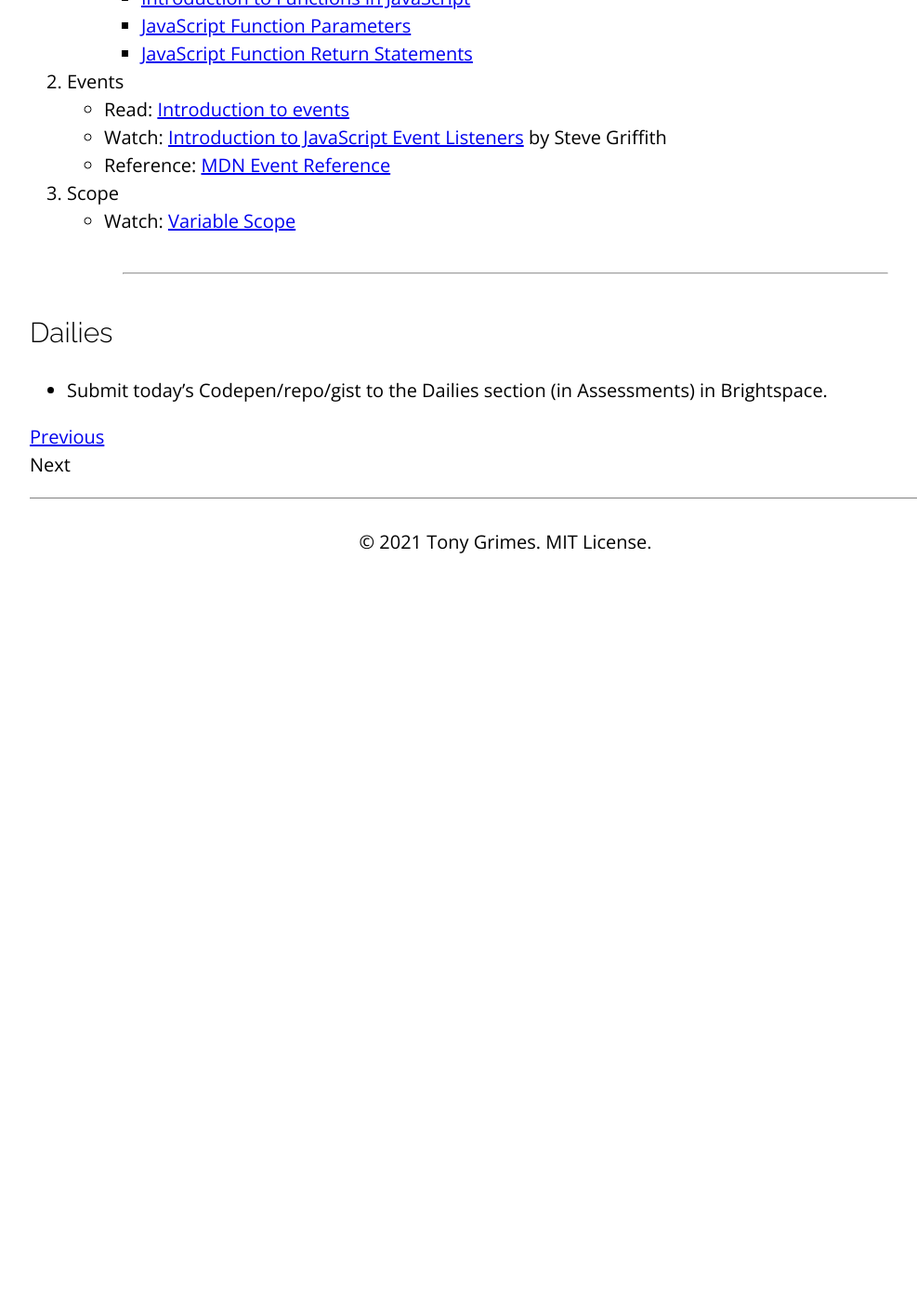
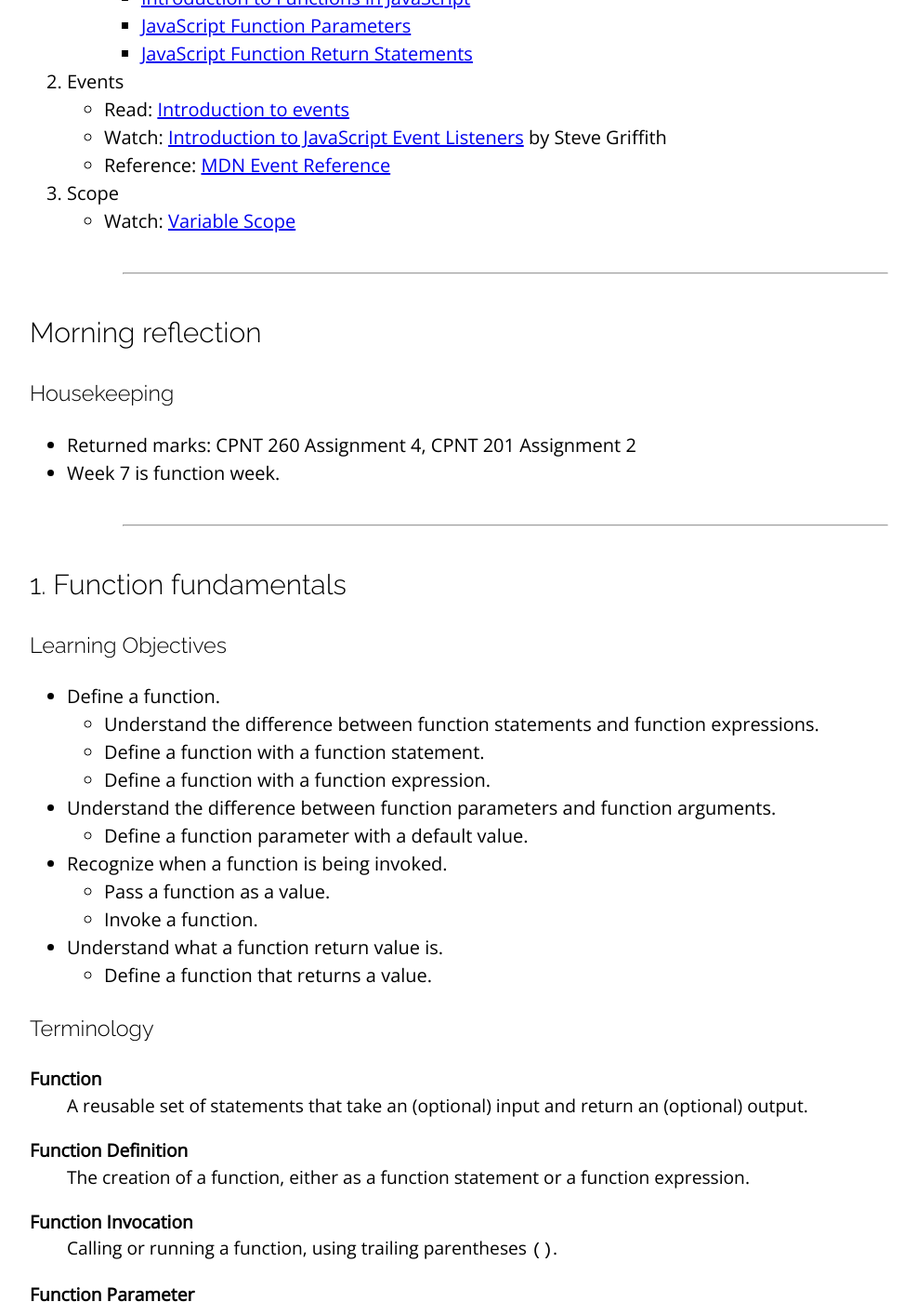
Before and after one commit to sait-wbdv/winter-2021, a Jekyll site: the page built from _posts/2021-02-23-function-fundamentals.md, in a window 1280 px wide and 1400 px high, scrolled down 788 px. Shown: the whole window at 93% size, without its empty margins (96-1083 px from the left). Built offline with Jekyll 4.4.1, drawn with Linux system fonts in a browser that asks for light colours; nearby versions of some CDN libraries; before the commit the page ends 1418 px from its top, so only the background shows below that; some of the changed text lies outside the part shown.

Commit message:
added W7T

```diff
--- a/_posts/2021-02-23-functions-callbacks.md
+++ b/_posts/2021-02-23-function-fundamentals.md
@@ -1,6 +1,6 @@
 ---
 layout: post
-title: Functions and callbacks
+title: Function fundamentals
 categories: cpnt262
 ---
 
@@ -22,23 +22,34 @@ categories: cpnt262
     - Watch: [Variable Scope](https://youtu.be/FyWdrCZZavQ)
 
 ---
-{% comment %}
 
 ## Morning reflection
 ### Housekeeping
+- Returned marks: CPNT 260 Assignment 4, CPNT 201 Assignment 2
+- Week 7 is function week.
 
 ---
 
 ## 1. Function fundamentals
 ### Learning Objectives
 - Define a function.
+  - Understand the difference between function statements and function expressions.
+  - Define a function with a function statement.
+  - Define a function with a function expression.
+- Understand the difference between function parameters and function arguments.
+  - Define a function parameter with a default value.
+- Recognize when a function is being invoked.
+  - Pass a function as a value.
+  - Invoke a function.
+- Understand what a function return value is.
+  - Define a function that returns a value.
 
 ### Terminology
 Function
 : A reusable set of statements that take an (optional) input and return an (optional) output.
 
 Function Definition
-: The creation of a function, either as a function declaration or a function expression.
+: The creation of a function, either as a function statement or a function expression.
 
 Function Invocation
 : Calling or running a function, using trailing parentheses `()`.
@@ -69,20 +77,24 @@ See relevant Gists above.
 
 ## 2. Function examples
 ### Learning Objectives
-### Terminology
+- Define a `greet` function that accepts a `name` and optional `lang` parameter.
+
 ### Materials
-### Key Takeaways
+- Sample Code: [Simple `greet` function](https://github.com/sait-wbdv/sample-code/blob/master/js-base/functions/examples/greet-1.js)
+
 
 ---
 
 ## Open lab-time
+1. Create a function that accepts an array as a parameter and returns [a random item](https://gist.github.com/acidtone/2a3cac26a229aa95685e5cf6344f2e4e) from that array.
+2. Review the code you've created in CPNT 262 thus far. Are there any other useful snippets you can turn into functions?
 
 ---
 
 ### Tony's goals for Lab-Time
+- Convert old function sample code into Gists for Week 7.
 
 ---
-{% endcomment %}
 
 ## Dailies
 - Submit today's Codepen/repo/gist to the Dailies section (in Assessments) in Brightspace.
```
Also changed, not shown: other parts of _posts/2021-02-23-function-fundamentals.md (+0 -3 lines), _posts/2021-02-19-objects-review.md (+3 -1 lines), index.md (+5 -5 lines).
